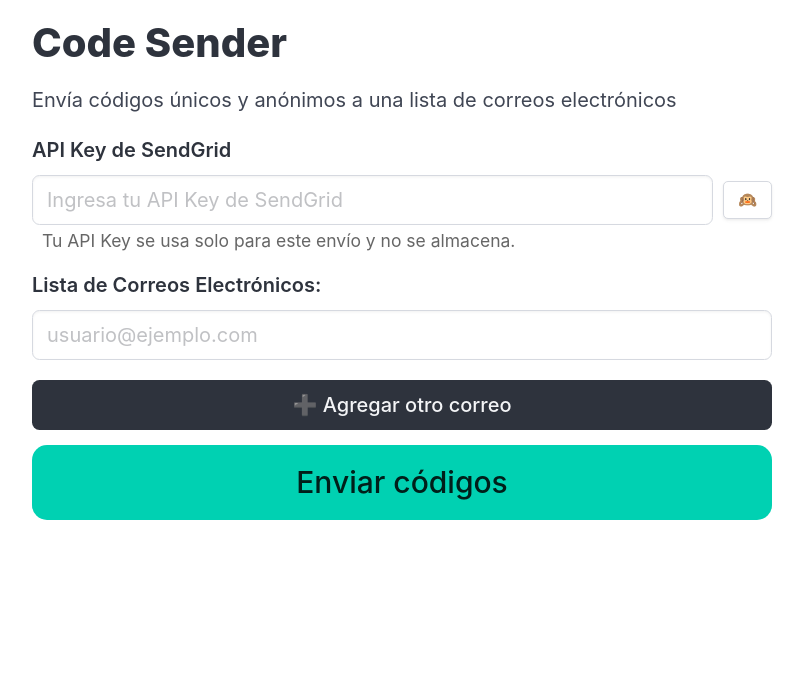
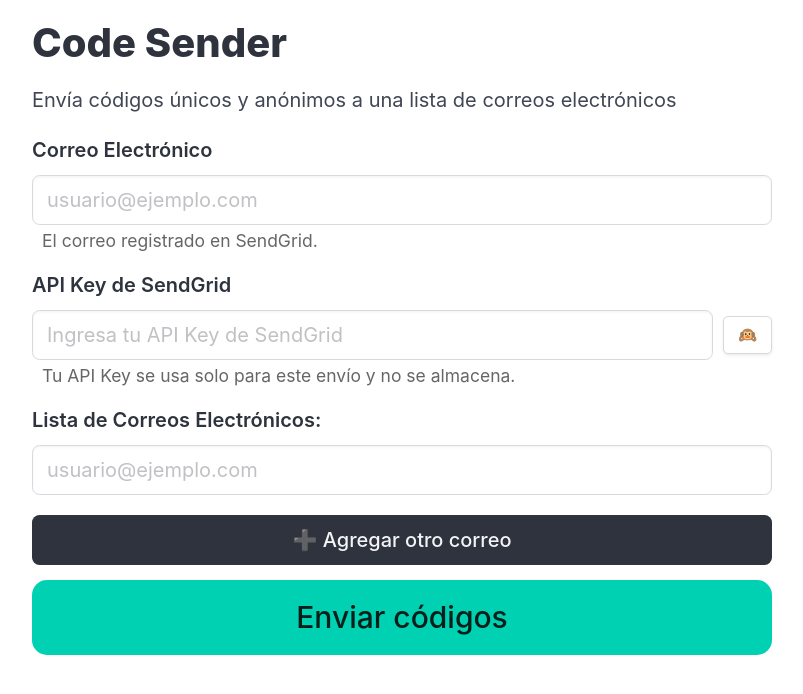
Before and after one commit to isaaleonardo/code_sender, a Flask app: page / in a window 1280 px wide. Shown: the top 694 px of the page, without its empty margins (238-1041 px from the left). Run offline with Flask 3, Linux system fonts and the light colour scheme.

Commit message:
add input field for sender email in the form

```diff
--- a/templates/index.html
+++ b/templates/index.html
@@ -9,6 +9,14 @@
 </p>
 
 <form method="POST">
+    <div class="field">
+        <label class="label">Correo Electrónico</label>
+        <div class="control">
+            <input class="input" type="input" name="sender_email" placeholder="usuario@ejemplo.com">
+        </div>
+        <small style="color: #666; margin-left: 10px;">El correo registrado en SendGrid.</small>
+    </div>
+
     <div class="field">
         <label class="label">API Key de SendGrid</label>
         <div class="control is-flex is-align-items-center">
```
